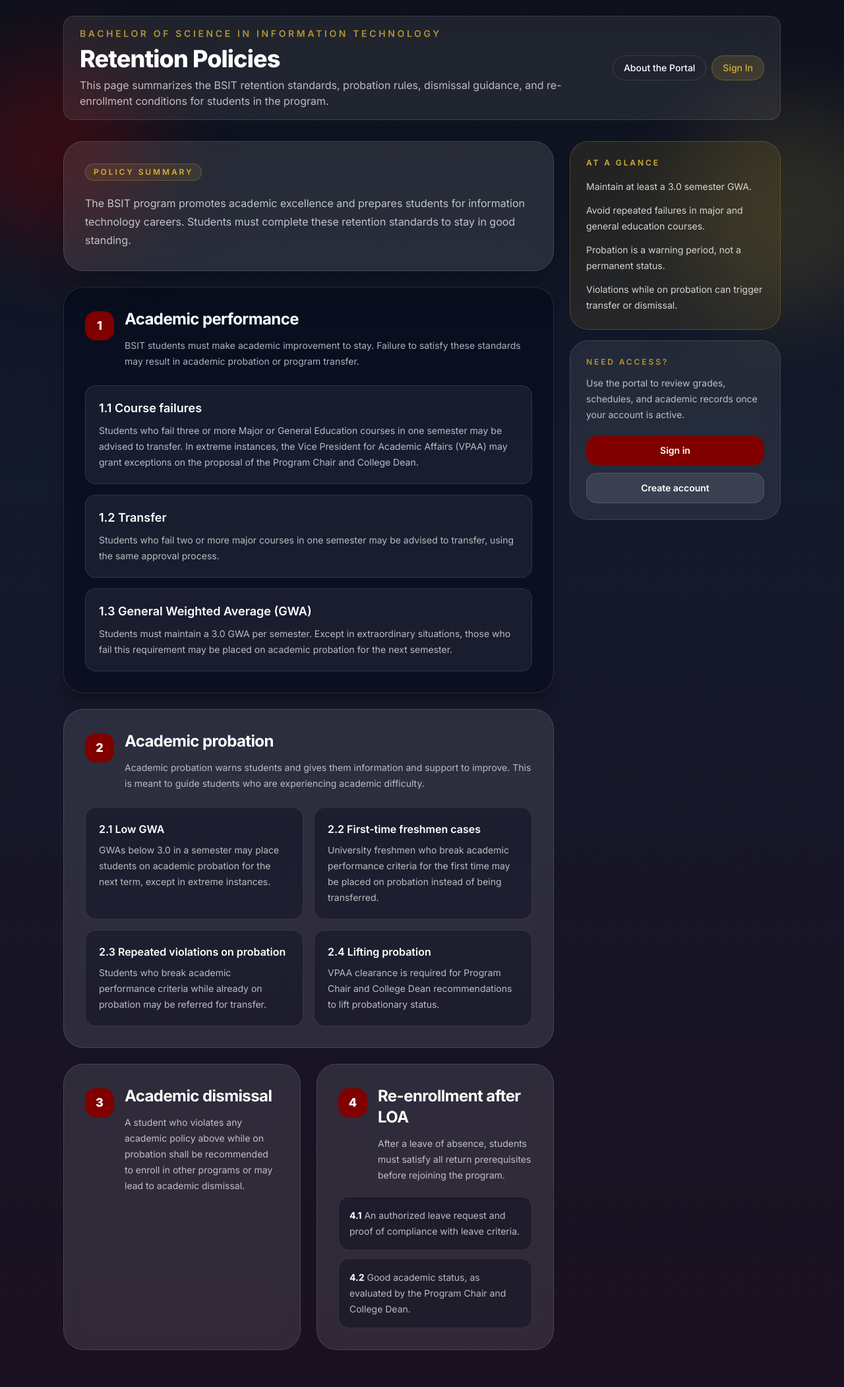
After one commit to J-Akiru5/cict-grade-portal, a Flask app: page /about/retention-policies in a window 1280 px wide. The commit adds this page. Shown: the whole page at 66% size. Run offline with Flask 3, Linux system fonts and the light colour scheme; style sheets or scripts are compiled from the project's sources.

Commit message:
feat: update academic year to 2025-2026, add gender field to student model, and implement about and retention policies pages

```diff
--- a/app/models/academic_settings.py
+++ b/app/models/academic_settings.py
@@ -15,7 +15,7 @@ class AcademicSettings(db.Model):
         nullable=False,
         default='1st',
     )
-    current_year = db.Column(db.String(20), nullable=False, default='2024-2025')
+    current_year = db.Column(db.String(20), nullable=False, default='2025-2026')
     updated_by_id = db.Column(
         db.String(36), db.ForeignKey('users.id'), nullable=True
     )
@@ -32,7 +32,7 @@ class AcademicSettings(db.Model):
         """Return the single settings row, creating defaults if none exist."""
         settings = cls.query.first()
         if settings is None:
-            settings = cls(current_semester='1st', current_year='2024-2025')
+            settings = cls(current_semester='1st', current_year='2025-2026')
             db.session.add(settings)
             db.session.commit()
         return settings
--- a/app/models/student.py
+++ b/app/models/student.py
@@ -17,6 +17,7 @@ class Student(db.Model):
     age = db.Column(db.Integer, nullable=True)
     address = db.Column(db.Text, nullable=True)
     contact_number = db.Column(db.String(20), nullable=True)
+    gender = db.Column(db.String(10), nullable=True)  # 'Male' or 'Female'
     gmail = db.Column(db.String(255), nullable=True)
     curriculum_year = db.Column(db.String(20), nullable=True)  # e.g. 2024-2025
     year_level = db.Column(db.Integer, nullable=True)          # 1, 2, 3, 4
--- a/app/routes/main.py
+++ b/app/routes/main.py
@@ -1,4 +1,4 @@
-from flask import Blueprint, redirect, url_for
+from flask import Blueprint, redirect, render_template, url_for
 from flask_login import current_user
 
 main_bp = Blueprint('main', __name__)
@@ -13,6 +13,18 @@ def index():
     return redirect(url_for('auth.login'))
 
 
+@main_bp.route('/about')
+def about():
+    """Public portal information page."""
+    return render_template('about.html')
+
+
+@main_bp.route('/about/retention-policies')
+def retention_policies():
+    """Public BSIT retention policy page."""
+    return render_template('retention_policies.html')
+
+
 @main_bp.route('/health')
 def health():
     """Health check endpoint for Vercel monitoring."""
--- /dev/null
+++ b/templates/retention_policies.html
@@ -0,0 +1,173 @@
+{% extends "base.html" %}
+
+{% block title %}BSIT Retention Policies{% endblock %}
+{% block robots %}<meta name="robots" content="index, follow" />{% endblock %}
+
+{% block content %}
+<div class="min-h-screen relative overflow-hidden bg-[linear-gradient(180deg,_#0d111c_0%,_#131a2d_35%,_#1b1020_100%)] text-white">
+  <div class="absolute inset-0 opacity-[0.08] bg-[radial-gradient(circle_at_1px_1px,_rgba(212,175,55,0.35)_1px,_transparent_0)] bg-[size:28px_28px]"></div>
+  <div class="absolute left-[-4rem] top-20 h-72 w-72 rounded-full bg-maroon/35 blur-3xl"></div>
+  <div class="absolute right-[-5rem] top-40 h-80 w-80 rounded-full bg-gold/15 blur-3xl"></div>
+
+  <div class="relative z-10 mx-auto max-w-6xl px-4 py-6 sm:px-6 lg:px-8">
+    <header class="rounded-2xl border border-white/12 bg-white/8 px-5 py-4 backdrop-blur-md sm:px-6">
+      <div class="flex flex-col gap-4 md:flex-row md:items-center md:justify-between">
+        <div>
+          <p class="text-sm font-semibold uppercase tracking-[0.26em] text-gold/80">Bachelor of Science in Information Technology</p>
+          <h1 class="mt-2 text-3xl font-black tracking-tight sm:text-4xl">Retention Policies</h1>
+          <p class="mt-2 max-w-3xl text-sm leading-6 text-white/70 sm:text-base">
+            This page summarizes the BSIT retention standards, probation rules, dismissal guidance, and re-enrollment conditions for students in the program.
+          </p>
+        </div>
+        <div class="flex flex-wrap gap-2 text-sm font-medium">
+          <a href="{{ url_for('main.about') }}" class="rounded-full border border-white/12 px-4 py-2 transition hover:border-gold/50 hover:bg-white/10">About the Portal</a>
+          {% if current_user.is_authenticated %}
+          <a href="{{ url_for('main.index') }}" class="rounded-full border border-gold/30 bg-gold/15 px-4 py-2 text-gold transition hover:bg-gold/20">Open Portal</a>
+          {% else %}
+          <a href="{{ url_for('auth.login') }}" class="rounded-full border border-gold/30 bg-gold/15 px-4 py-2 text-gold transition hover:bg-gold/20">Sign In</a>
+          {% endif %}
+        </div>
+      </div>
+    </header>
+
+    <main class="grid gap-6 py-8 lg:grid-cols-[minmax(0,1.35fr)_320px] lg:items-start">
+      <section class="space-y-6">
+        <article class="rounded-[1.9rem] border border-white/12 bg-white/10 p-6 shadow-2xl shadow-black/25 backdrop-blur-md sm:p-8">
+          <div class="inline-flex items-center gap-2 rounded-full border border-gold/30 bg-gold/10 px-3 py-1 text-xs font-semibold uppercase tracking-[0.24em] text-gold">
+            Policy Summary
+          </div>
+          <p class="mt-5 text-base leading-7 text-white/72">
+            The BSIT program promotes academic excellence and prepares students for information technology careers. Students must complete these retention standards to stay in good standing.
+          </p>
+        </article>
+
+        <article class="rounded-[1.9rem] border border-white/12 bg-slate-950/45 p-6 shadow-xl shadow-black/20 sm:p-8">
+          <div class="flex items-start gap-4">
+            <div class="mt-1 inline-flex h-11 w-11 flex-none items-center justify-center rounded-2xl bg-maroon text-lg font-black text-white">1</div>
+            <div>
+              <h2 class="text-2xl font-bold tracking-tight">Academic performance</h2>
+              <p class="mt-3 text-sm leading-6 text-white/68">
+                BSIT students must make academic improvement to stay. Failure to satisfy these standards may result in academic probation or program transfer.
+              </p>
+            </div>
+          </div>
+
+          <div class="mt-6 space-y-4">
+            <div class="rounded-2xl border border-white/10 bg-white/6 p-5">
+              <h3 class="text-lg font-semibold text-white">1.1 Course failures</h3>
+              <p class="mt-2 text-sm leading-6 text-white/70">
+                Students who fail three or more Major or General Education courses in one semester may be advised to transfer. In extreme instances, the Vice President for Academic Affairs (VPAA) may grant exceptions on the proposal of the Program Chair and College Dean.
+              </p>
+            </div>
+            <div class="rounded-2xl border border-white/10 bg-white/6 p-5">
+              <h3 class="text-lg font-semibold text-white">1.2 Transfer</h3>
+              <p class="mt-2 text-sm leading-6 text-white/70">
+                Students who fail two or more major courses in one semester may be advised to transfer, using the same approval process.
+              </p>
+            </div>
+            <div class="rounded-2xl border border-white/10 bg-white/6 p-5">
+              <h3 class="text-lg font-semibold text-white">1.3 General Weighted Average (GWA)</h3>
+              <p class="mt-2 text-sm leading-6 text-white/70">
+                Students must maintain a 3.0 GWA per semester. Except in extraordinary situations, those who fail this requirement may be placed on academic probation for the next semester.
+              </p>
+            </div>
+          </div>
+        </article>
+
+        <article class="rounded-[1.9rem] border border-white/12 bg-white/10 p-6 backdrop-blur-md sm:p-8">
+          <div class="flex items-start gap-4">
+            <div class="mt-1 inline-flex h-11 w-11 flex-none items-center justify-center rounded-2xl bg-maroon text-lg font-black text-white">2</div>
+            <div>
+              <h2 class="text-2xl font-bold tracking-tight">Academic probation</h2>
+              <p class="mt-3 text-sm leading-6 text-white/68">
+                Academic probation warns students and gives them information and support to improve. This is meant to guide students who are experiencing academic difficulty.
+              </p>
+            </div>
+          </div>
+
+          <div class="mt-6 grid gap-4 md:grid-cols-2">
+            <div class="rounded-2xl border border-white/10 bg-slate-950/35 p-5">
+              <h3 class="text-base font-semibold text-white">2.1 Low GWA</h3>
+              <p class="mt-2 text-sm leading-6 text-white/70">GWAs below 3.0 in a semester may place students on academic probation for the next term, except in extreme instances.</p>
+            </div>
+            <div class="rounded-2xl border border-white/10 bg-slate-950/35 p-5">
+              <h3 class="text-base font-semibold text-white">2.2 First-time freshmen cases</h3>
+              <p class="mt-2 text-sm leading-6 text-white/70">University freshmen who break academic performance criteria for the first time may be placed on probation instead of being transferred.</p>
+            </div>
+            <div class="rounded-2xl border border-white/10 bg-slate-950/35 p-5">
+              <h3 class="text-base font-semibold text-white">2.3 Repeated violations on probation</h3>
+              <p class="mt-2 text-sm leading-6 text-white/70">Students who break academic performance criteria while already on probation may be referred for transfer.</p>
+            </div>
+            <div class="rounded-2xl border border-white/10 bg-slate-950/35 p-5">
+              <h3 class="text-base font-semibold text-white">2.4 Lifting probation</h3>
+              <p class="mt-2 text-sm leading-6 text-white/70">VPAA clearance is required for Program Chair and College Dean recommendations to lift probationary status.</p>
+            </div>
+          </div>
+        </article>
+
+        <article class="grid gap-6 md:grid-cols-2">
+          <div class="rounded-[1.9rem] border border-white/12 bg-white/10 p-6 backdrop-blur-md sm:p-8">
+            <div class="flex items-start gap-4">
+              <div class="mt-1 inline-flex h-11 w-11 flex-none items-center justify-center rounded-2xl bg-maroon text-lg font-black text-white">3</div>
+              <div>
+                <h2 class="text-2xl font-bold tracking-tight">Academic dismissal</h2>
+                <p class="mt-3 text-sm leading-6 text-white/70">
+                  A student who violates any academic policy above while on probation shall be recommended to enroll in other programs or may lead to academic dismissal.
+                </p>
+              </div>
+            </div>
+          </div>
+
+          <div class="rounded-[1.9rem] border border-white/12 bg-white/10 p-6 backdrop-blur-md sm:p-8">
+            <div class="flex items-start gap-4">
+              <div class="mt-1 inline-flex h-11 w-11 flex-none items-center justify-center rounded-2xl bg-maroon text-lg font-black text-white">4</div>
+              <div>
+                <h2 class="text-2xl font-bold tracking-tight">Re-enrollment after LOA</h2>
+                <p class="mt-3 text-sm leading-6 text-white/70">
+                  After a leave of absence, students must satisfy all return prerequisites before rejoining the program.
+                </p>
+              </div>
+            </div>
+
+            <div class="mt-5 space-y-3">
+              <div class="rounded-2xl border border-white/10 bg-slate-950/35 p-4 text-sm leading-6 text-white/70">
+                <strong class="text-white">4.1</strong> An authorized leave request and proof of compliance with leave criteria.
+              </div>
+              <div class="rounded-2xl border border-white/10 bg-slate-950/35 p-4 text-sm leading-6 text-white/70">
+                <strong class="text-white">4.2</strong> Good academic status, as evaluated by the Program Chair and College Dean.
+              </div>
+            </div>
+          </div>
+        </article>
+      </section>
+
+      <aside class="space-y-4 lg:sticky lg:top-6">
+        <article class="rounded-[1.75rem] border border-gold/25 bg-gold/10 p-6 backdrop-blur-md">
+          <p class="text-xs font-semibold uppercase tracking-[0.24em] text-gold">At a glance</p>
+          <ul class="mt-4 space-y-3 text-sm leading-6 text-white/80">
+            <li>Maintain at least a 3.0 semester GWA.</li>
+            <li>Avoid repeated failures in major and general education courses.</li>
+            <li>Probation is a warning period, not a permanent status.</li>
+            <li>Violations while on probation can trigger transfer or dismissal.</li>
+          </ul>
+        </article>
+
+        <article class="rounded-[1.75rem] border border-white/12 bg-white/8 p-6 backdrop-blur-md">
+          <p class="text-xs font-semibold uppercase tracking-[0.24em] text-gold/80">Need access?</p>
+          <p class="mt-3 text-sm leading-6 text-white/70">
+            Use the portal to review grades, schedules, and academic records once your account is active.
+          </p>
+          <div class="mt-5 flex flex-col gap-3">
+            {% if current_user.is_authenticated %}
+            <a href="{{ url_for('main.index') }}" class="inline-flex items-center justify-center rounded-2xl bg-maroon px-4 py-3 text-sm font-semibold text-white transition hover:bg-maroon-dark">Go to dashboard</a>
+            {% else %}
+            <a href="{{ url_for('auth.login') }}" class="inline-flex items-center justify-center rounded-2xl bg-maroon px-4 py-3 text-sm font-semibold text-white transition hover:bg-maroon-dark">Sign in</a>
+            <a href="{{ url_for('auth.register') }}" class="inline-flex items-center justify-center rounded-2xl border border-white/12 bg-white/10 px-4 py-3 text-sm font-semibold text-white transition hover:bg-white/15">Create account</a>
+            {% endif %}
+          </div>
+        </article>
+      </aside>
+    </main>
+  </div>
+</div>
+{% endblock %}
```
Also changed, not shown: app/routes/student.py (+10 -2 lines), templates/about.html (added, +136 -0 lines), templates/auth/login.html (+6 -6 lines), templates/auth/register.html (+6 -5 lines).
